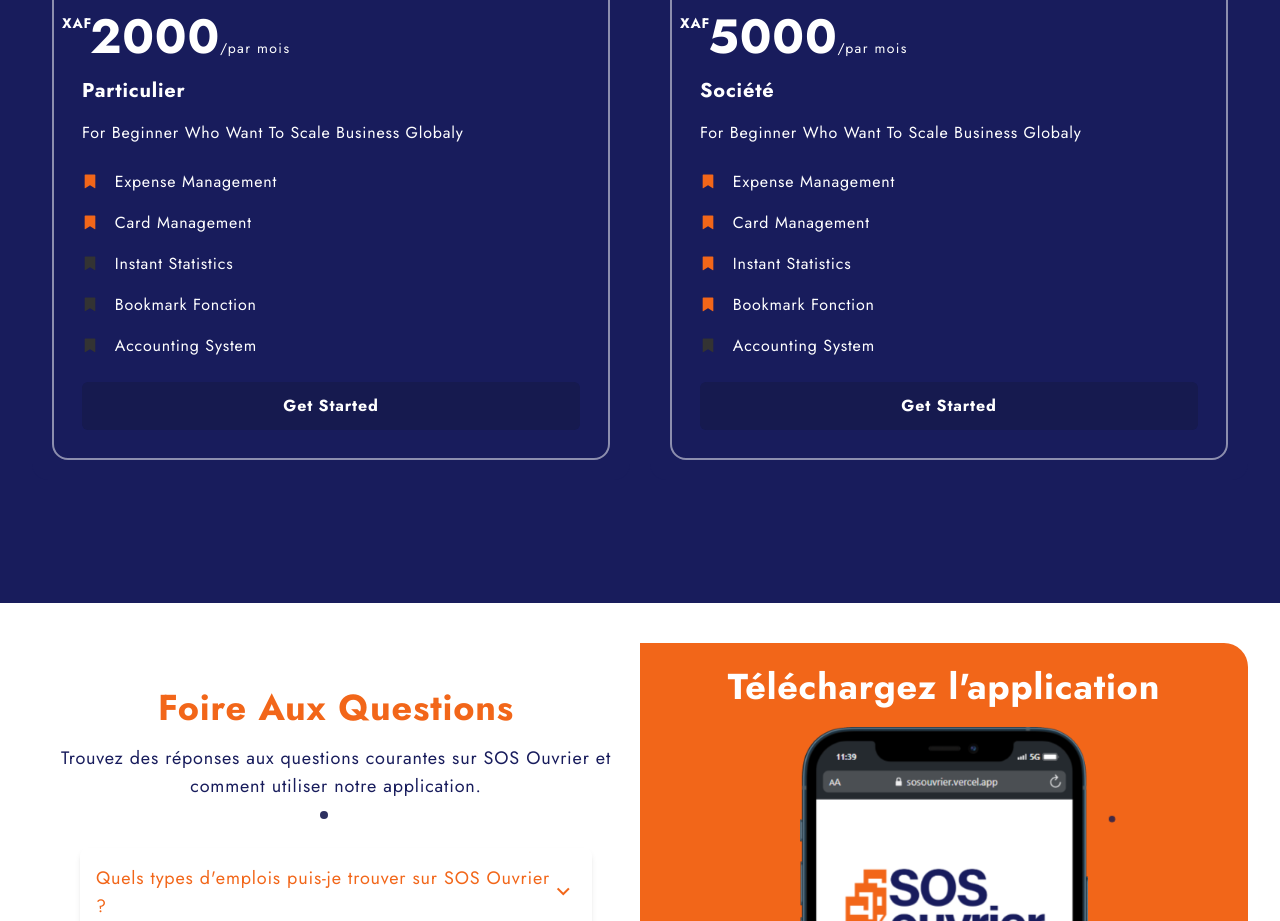
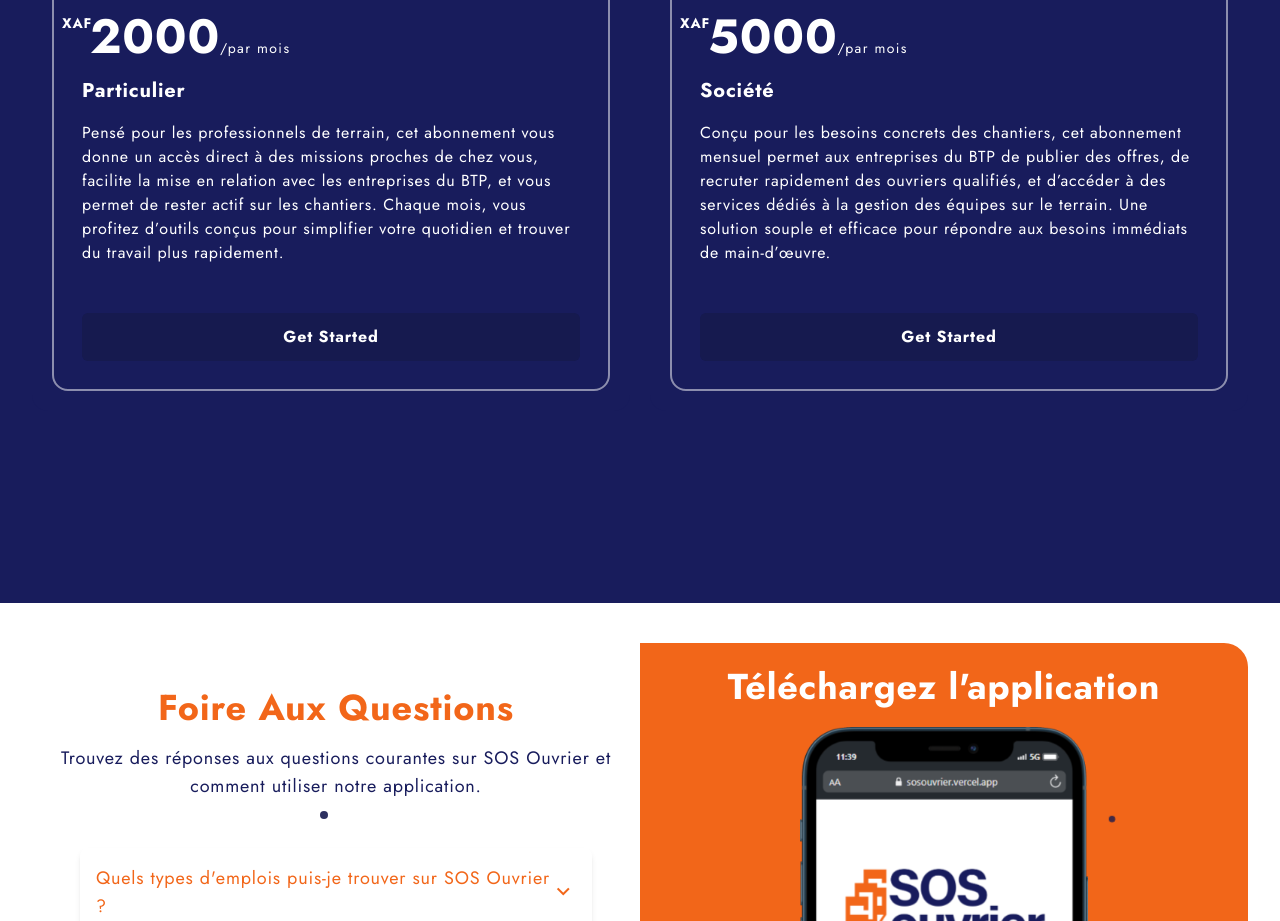
Before and after one commit to Fredhack1/sos-ouvrier-website, an Angular app: page / in a window 1280 px wide. Shown: the part 3887-4808 px from the top of the page. Built offline with nearby package versions, Linux system fonts and the light colour scheme.

Commit message:
Update pricing component: add yearly description and enhance plan details for better clarity

```diff
--- a/src/app/components/pricing/pricing-card/pricing-card.component.html
+++ b/src/app/components/pricing/pricing-card/pricing-card.component.html
@@ -33,7 +33,7 @@
                         {{ yearlyPrice }}<span class="text-sm font-normal tracking-widest">/par an</span>
                     </p>
                     <h3 class="text-xl font-bold py-4">{{ title }}</h3>
-                    <p>{{ description }}</p>
+                    <p>{{ yearlyDescription }}</p>
                 </div>
                 <ul class="space-y-4 py-6">
                     <li *ngFor="let f of features">
--- a/src/app/components/pricing/pricing-card/pricing-card.component.ts
+++ b/src/app/components/pricing/pricing-card/pricing-card.component.ts
@@ -15,5 +15,6 @@
   @Input() yearlyPrice!: number;
   @Input() title!: string;
   @Input() description!: string;
+  @Input() yearlyDescription!: string;
   @Input() features!: { label: string, available: boolean }[];
 }
--- a/src/app/components/pricing/pricing.component.html
+++ b/src/app/components/pricing/pricing.component.html
@@ -1,4 +1,4 @@
-<section class="bg-color-primary text-color-white">
+<section id="pricing" class="bg-color-primary text-color-white">
     <div class="container py-10 font-jost">
         <!-- Switch Toggle -->
         <div class="text-center mb-10">
@@ -22,7 +22,7 @@
         <div class="grid gap-5 md:grid-cols-2 lg:grid-cols-[repeat(3,minmax(1fr))]">
             <app-pricing-card *ngFor="let plan of plans" class="h-[580px] md:h-[600px]"
                 [monthlyPrice]="plan.monthlyPrice" [yearlyPrice]="plan.yearlyPrice" [title]="plan.title"
-                [description]="plan.description" [features]="plan.features" [isYearly]="isYearly"></app-pricing-card>
+                [description]="plan.description" [yearlyDescription]="plan.yearlyDescription" [isYearly]="isYearly"></app-pricing-card>
         </div>
     </div>
 </section>
--- a/src/app/components/pricing/pricing.component.ts
+++ b/src/app/components/pricing/pricing.component.ts
@@ -21,26 +21,28 @@
       monthlyPrice: 2000,
       yearlyPrice: 12000,
       title: 'Particulier',
-      description: 'For Beginner Who Want To Scale Business Globaly',
+      description: 'Pensé pour les professionnels de terrain, cet abonnement vous donne un accès direct à des missions proches de chez vous, facilite la mise en relation avec les entreprises du BTP, et vous permet de rester actif sur les chantiers. Chaque mois, vous profitez d’outils conçus pour simplifier votre quotidien et trouver du travail plus rapidement.',
+      yearlyDescription: 'Cet abonnement de 12 mois est destiné aux ouvriers du BTP. Il permet d’accéder à des services conçus pour faciliter la recherche de missions, rester en contact avec les chantiers actifs et trouver plus facilement du travail sur le terrain, tout au long de la période de souscription.',
       features: [
-        { label: 'Expense Management', available: true },
-        { label: 'Card Management', available: true },
-        { label: 'Instant Statistics', available: false },
-        { label: 'Bookmark Fonction', available: false },
-        { label: 'Accounting System', available: false }
+        { label: 'Lorem ipsum dolor sit amet', available: true },
+        { label: 'Lorem ipsum dolor sit amet', available: true },
+        { label: 'Lorem ipsum dolor sit amet', available: false },
+        { label: 'Lorem ipsum dolor sit amet', available: false },
+        { label: 'Lorem ipsum dolor sit amet', available: false }
       ]
     },
     {
       monthlyPrice: 5000,
       yearlyPrice: 25000,
       title: 'Société',
-      description: 'For Beginner Who Want To Scale Business Globaly',
+      description: 'Conçu pour les besoins concrets des chantiers, cet abonnement mensuel permet aux entreprises du BTP de publier des offres, de recruter rapidement des ouvriers qualifiés, et d’accéder à des services dédiés à la gestion des équipes sur le terrain. Une solution souple et efficace pour répondre aux besoins immédiats de main-d’œuvre.',
+      yearlyDescription: 'Cet abonnement de 12 mois est pensé pour les entreprises du BTP. Il donne un accès complet à des services dédiés aux professionnels du chantier, y compris des outils pour faciliter le recrutement d’ouvriers et répondre rapidement aux besoins sur le terrain, tout au long de la souscription.',
       features: [
-        { label: 'Expense Management', available: true },
-        { label: 'Card Management', available: true },
-        { label: 'Instant Statistics', available: true },
-        { label: 'Bookmark Fonction', available: true },
-        { label: 'Accounting System', available: false }
+        { label: 'Lorem ipsum dolor sit amet', available: true },
+        { label: 'Lorem ipsum dolor sit amet', available: true },
+        { label: 'Lorem ipsum dolor sit amet', available: true },
+        { label: 'Lorem ipsum dolor sit amet', available: true },
+        { label: 'Lorem ipsum dolor sit amet', available: false }
       ]
     }
   ];
```
